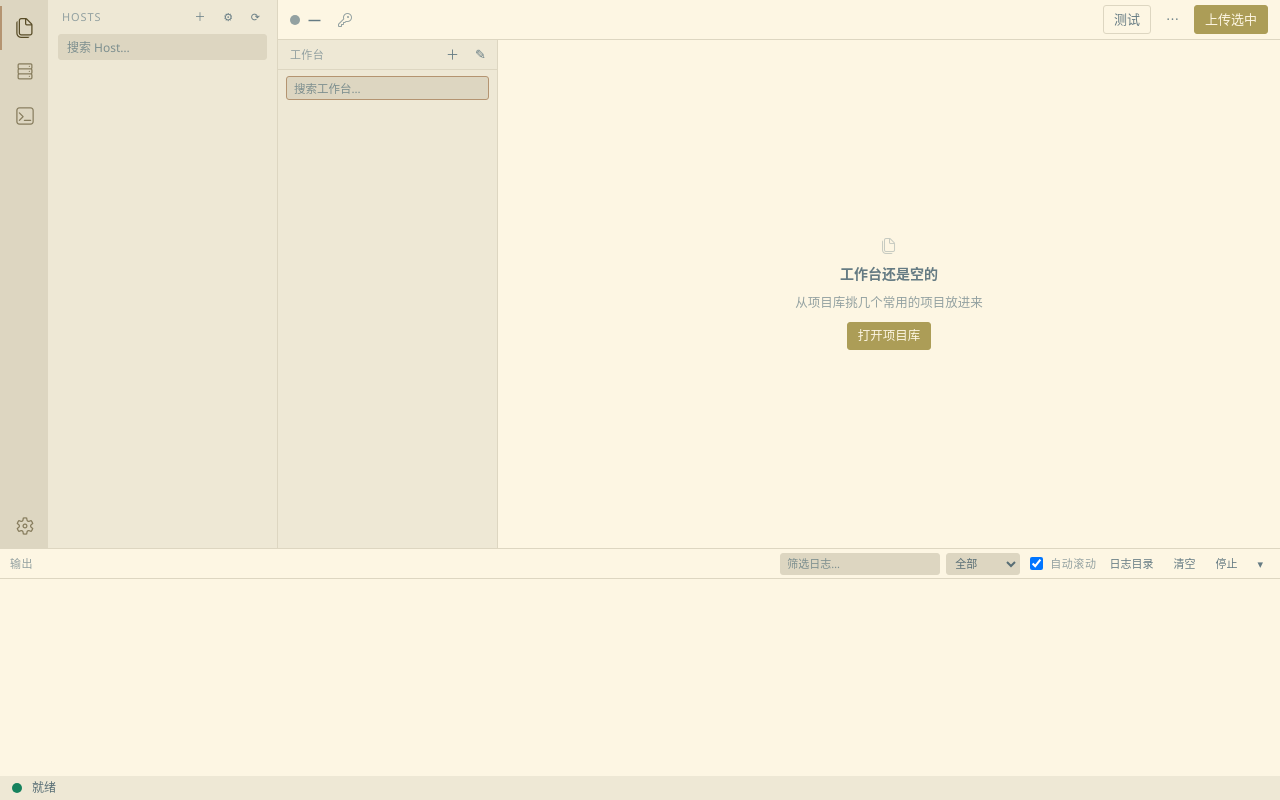
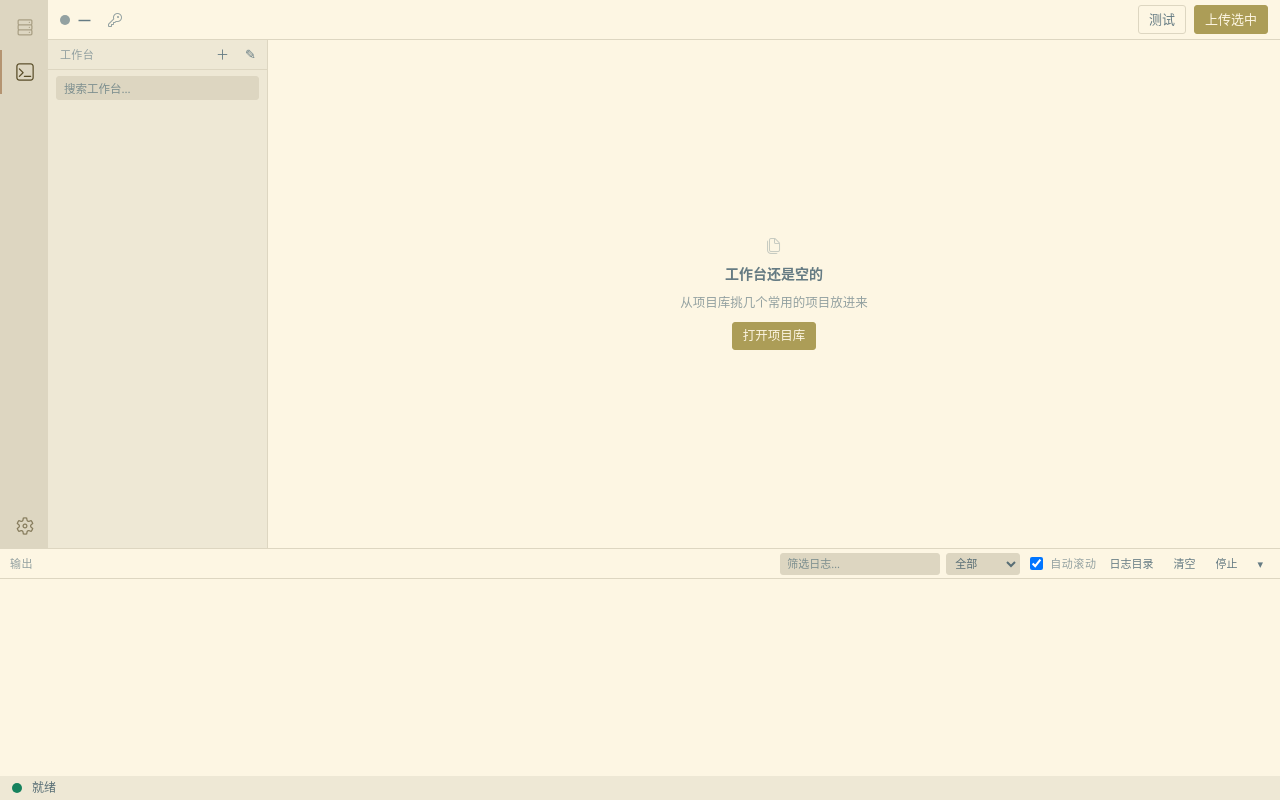
Before and after one commit to macitry/SCPro, a plain HTML site: page web/index.html in a window 1280 px wide. Both pictures are taken after a click on the button 24 px from the left and 28 px from the top of the page. Drawn offline with Linux system fonts and the light colour scheme.

Commit message:
refactor(ui): drop the redundant project icon and the fake active highlight
The activity bar's project icon only focused the search box — the main
area is always the workspace, so it never switched views. Remove it, and
remove the duplicate "more" menu whose only entry (refresh from
ssh_config) already exists as the sidebar's ⟳ button.

The three data-view icons shared one mutually exclusive active state even
though they are independent toggles: collapsing the sidebar highlighted
"projects" while the output panel stayed open and unlit. Only the output
toggle is a real switch now, so it alone drives the highlight through
aria-pressed; the sidebar expresses its state with aria-expanded and dims
the hosts icon when collapsed.

```diff
--- a/web/app.js
+++ b/web/app.js
@@ -31,7 +31,7 @@ let dragProjectId = null;
 const I18N = {
   zh: {
     "app.title": "SCPro",
-    "tab.projects": "项目", "tab.hosts": "Hosts", "tab.log": "输出", "tab.settings": "设置",
+    "tab.hosts": "Hosts", "tab.log": "输出", "tab.settings": "设置",
     "hosts.header": "HOSTS", "hosts.search": "搜索 Host…", "hosts.settings": "Host 设置",
     "hosts.refresh": "从 ~/.ssh/config 刷新", "hosts.title": "Host 设置",
     "hosts.ignore": "忽略名单（每行一个通配模式，如 *-host）",
@@ -140,7 +140,7 @@ const I18N = {
   },
   en: {
     "app.title": "SCPro",
-    "tab.projects": "Projects", "tab.hosts": "Hosts", "tab.log": "Output", "tab.settings": "Settings",
+    "tab.hosts": "Hosts", "tab.log": "Output", "tab.settings": "Settings",
     "hosts.header": "HOSTS", "hosts.search": "Search hosts…", "hosts.settings": "Host settings",
     "hosts.refresh": "Sync from ~/.ssh/config", "hosts.title": "Host settings",
     "hosts.ignore": "Ignore list (one glob per line, e.g. *-host)",
@@ -951,17 +951,15 @@ function openContextMenu(anchor, items) {
   menu.style.top = Math.max(8, top) + "px";
 }
 
-function setActivity(view) {
-  document.querySelectorAll(".act[data-view]").forEach(item => {
-    item.classList.toggle("active", item.dataset.view === view);
-  });
-}
-
+// 活动栏只有「输出」是真正的开关：面板开着才高亮。
+// 侧栏用 aria-expanded 表达状态，不再参与互斥高亮（那套模型在这里是假的）。
 function setLogPanel(visible) {
   const panel = document.getElementById("panel");
   panel.style.display = visible ? "flex" : "none";
   panel.setAttribute("aria-hidden", visible ? "false" : "true");
-  setActivity(visible ? "log" : "projects");
+  const logButton = document.querySelector('.act[data-view="log"]');
+  logButton.classList.toggle("active", visible);
+  logButton.setAttribute("aria-pressed", visible ? "true" : "false");
   const toggle = document.getElementById("btn-toggle");
   toggle.textContent = visible ? "▾" : "▸";
   toggle.title = t(visible ? "panel.hide" : "panel.show");
@@ -974,7 +972,6 @@ function toggleHostSidebar() {
   const collapsed = sidebar.classList.toggle("collapsed");
   sidebar.setAttribute("aria-hidden", collapsed ? "true" : "false");
   hostButton.setAttribute("aria-expanded", collapsed ? "false" : "true");
-  setActivity(collapsed ? "projects" : "hosts");
   if (!collapsed) {
     const search = document.getElementById("host-search");
     search.focus();
@@ -1411,12 +1408,6 @@ function bind() {
     setLogPanel(panel.style.display === "none");
   };
   document.getElementById("btn-new").onclick = () => send("new-project");
-  document.getElementById("btn-more").onclick = event => {
-    event.stopPropagation();
-    openContextMenu(document.getElementById("btn-more"), [
-      {label: t("hosts.refresh"), action: () => send("refresh")},
-    ]);
-  };
   document.getElementById("btn-settings").onclick = () => send("settings");
 
   document.getElementById("ed-cancel").onclick = () =>
@@ -1503,9 +1494,6 @@ function bind() {
         setLogPanel(panel.style.display === "none");
       } else if (view === "hosts") {
         toggleHostSidebar();
-      } else if (view === "projects") {
-        setActivity("projects");
-        document.getElementById("ws-search").focus();
       }
     };
   });
--- a/web/index.html
+++ b/web/index.html
@@ -10,13 +10,10 @@
 <body>
   <div class="app">
     <nav class="activity">
-      <button class="act active" data-view="projects" data-i18n-title="tab.projects" title="项目">
-        <span class="codicon codicon-files"></span>
-      </button>
       <button class="act" data-view="hosts" data-i18n-title="tab.hosts" title="Hosts" aria-expanded="true">
         <span class="codicon codicon-server"></span>
       </button>
-      <button class="act" data-view="log" data-i18n-title="tab.log" title="输出">
+      <button class="act active" data-view="log" data-i18n-title="tab.log" title="输出" aria-pressed="true">
         <span class="codicon codicon-terminal"></span>
       </button>
       <div id="plugin-acts" class="plugin-acts"></div>
@@ -50,7 +47,6 @@
         <span id="host-warning" class="warn-text hidden" data-i18n="host.warning">没有项目规则匹配该 Host</span>
         <div class="flex1"></div>
         <button id="btn-test" class="btn" data-i18n="btn.test_short">测试</button>
-        <button id="btn-more" class="icon" data-i18n-title="menu.more" title="更多">⋯</button>
         <button id="btn-run" class="btn primary" data-i18n="btn.run">上传选中</button>
       </div>
 
--- a/web/style.css
+++ b/web/style.css
@@ -75,6 +75,8 @@ button { font: inherit; color: inherit; }
 .act .codicon { font-size: 20px; color: inherit; }
 .act:hover { opacity: 1; background: var(--hover); }
 .act.active { opacity: 1; border-left-color: var(--accent); }
+/* 侧栏收起时把 Hosts 图标压暗，作为“已隐藏”的提示 */
+.act[aria-expanded="false"] { opacity: .4; }
 
 .sidebar {
   width: 230px; flex: 0 0 230px;
```
